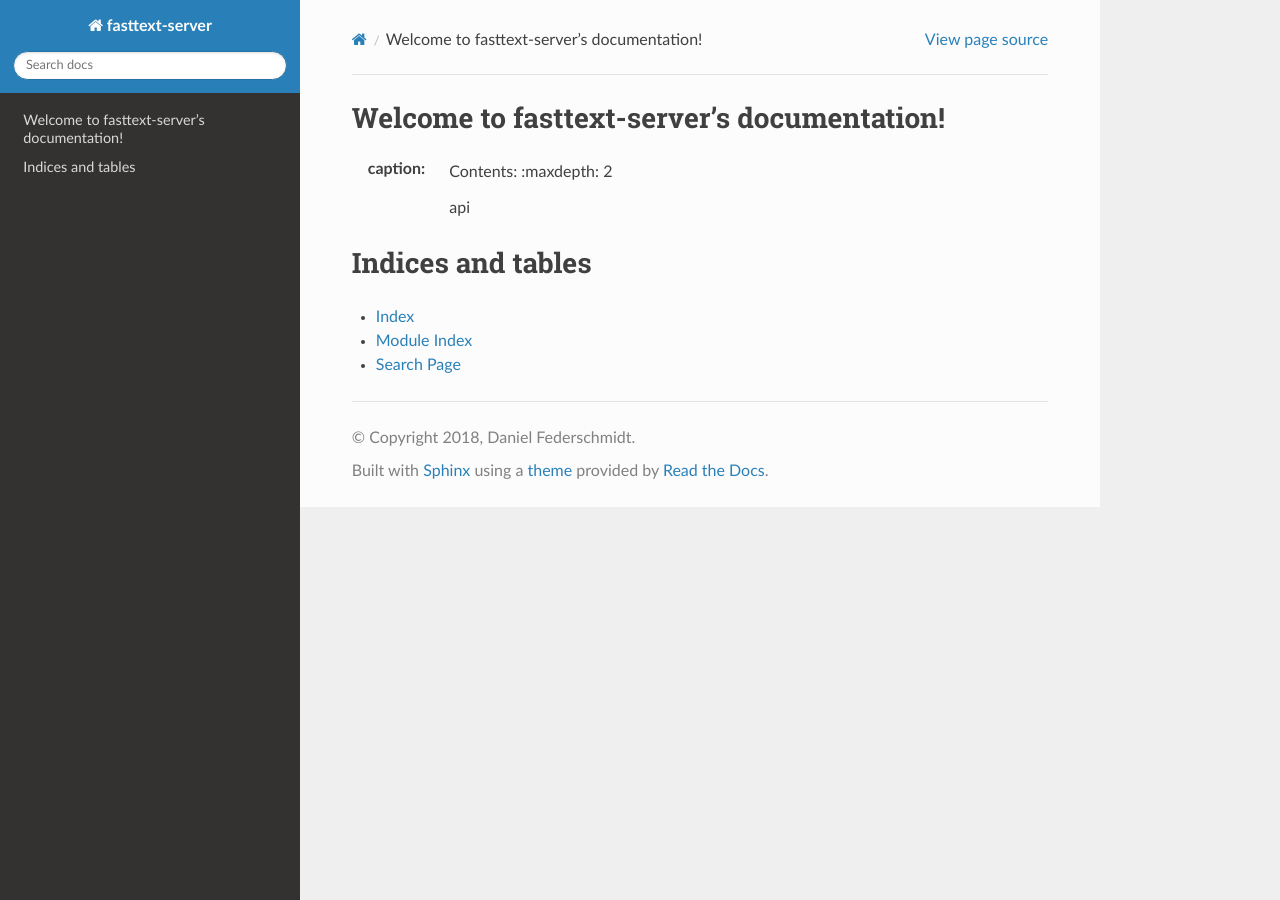
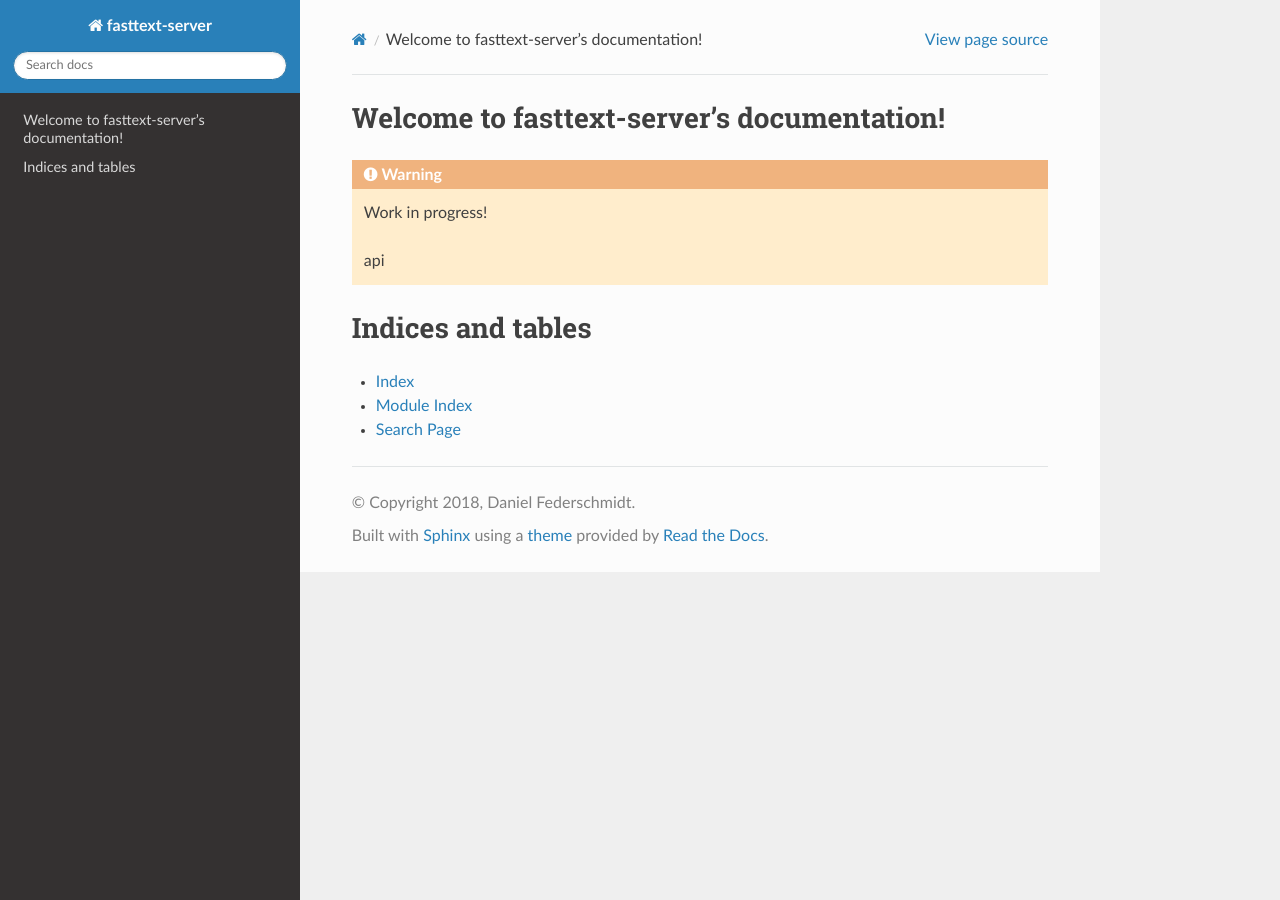
Before and after one commit to dfederschmidt/fasttext-server, a Sphinx documentation site: the page built from docs/index.rst, in a window 1280 px wide. Built offline with Sphinx 7.4.7 and the Read the Docs theme 2.0.0, drawn with Linux system fonts in a browser that asks for light colours.

Commit message:
make rtfd work

```diff
--- a/docs/api.rst
+++ b/docs/api.rst
@@ -1,4 +1,2 @@
 API Documentation
 ===========================================
-
-.. autoflask:: ft_server.server:app
--- a/docs/index.rst
+++ b/docs/index.rst
@@ -2,10 +2,15 @@
 ===========================================
 
 .. toctree::
-:caption: Contents:
-       :maxdepth: 2
+   :maxdepth: 2
 
-       api
+
+.. warning::
+
+   Work in progress!
+
+
+   api
 
 
 Indices and tables
--- a/requirements.txt
+++ b/requirements.txt
@@ -1,2 +1,2 @@
-sphinx-rtd-theme = "*"
-sphinxcontrib-httpdomain = "*"
+sphinx-rtd-theme
+sphinxcontrib-httpdomain
```
